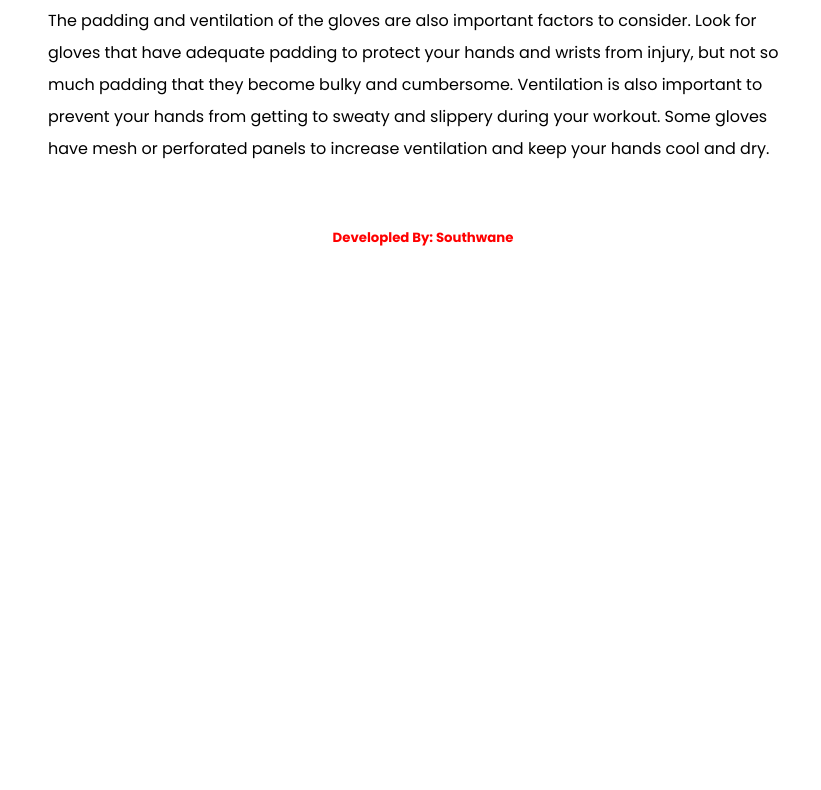
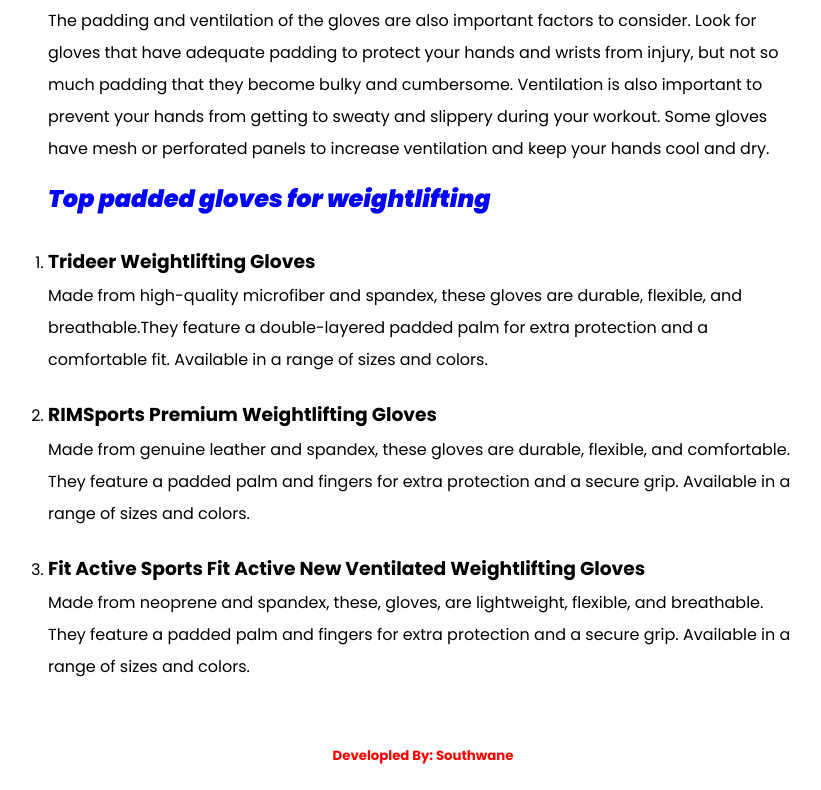
Before and after one commit to southwane/fitness-daily, a Next.js app: page /padded-weightlifting-gloves in a window 1280 px wide. Shown: the part 1539-2329 px from the top of the page, without its empty margins (217-1038 px from the left). Before the commit the page ends 1811 px from the top, so only its background shows below. Built offline with nearby package versions, Linux system fonts and the light colour scheme.

Commit message:
file changes

```diff
--- a/app/padded-weightlifting-gloves/page.js
+++ b/app/padded-weightlifting-gloves/page.js
@@ -71,6 +71,34 @@
           Some gloves have mesh or perforated panels to increase ventilation and
           keep your hands cool and dry.
         </p>
+        <h2 className={pws.subheading}>Top padded gloves for weightlifting</h2>
+        <ol>
+          <li>
+            <h3 className={pws.subheading3}>Trideer Weightlifting Gloves</h3>
+            Made from high-quality microfiber and spandex, these gloves are
+            durable, flexible, and breathable.They feature a double-layered
+            padded palm for extra protection and a comfortable fit. Available in
+            a range of sizes and colors.
+          </li>
+          <li>
+            <h3 className={pws.subheading3}>
+              RIMSports Premium Weightlifting Gloves
+            </h3>
+            Made from genuine leather and spandex, these gloves are durable,
+            flexible, and comfortable. They feature a padded palm and fingers
+            for extra protection and a secure grip. Available in a range of
+            sizes and colors.
+          </li>
+          <li>
+            <h3 className={pws.subheading3}>
+              Fit Active Sports Fit Active New Ventilated Weightlifting Gloves
+            </h3>
+            Made from neoprene and spandex, these, gloves, are lightweight,
+            flexible, and breathable. They feature a padded palm and fingers for
+            extra protection and a secure grip. Available in a range of sizes
+            and colors.
+          </li>
+        </ol>
       </section>
     </main>
   );
```
